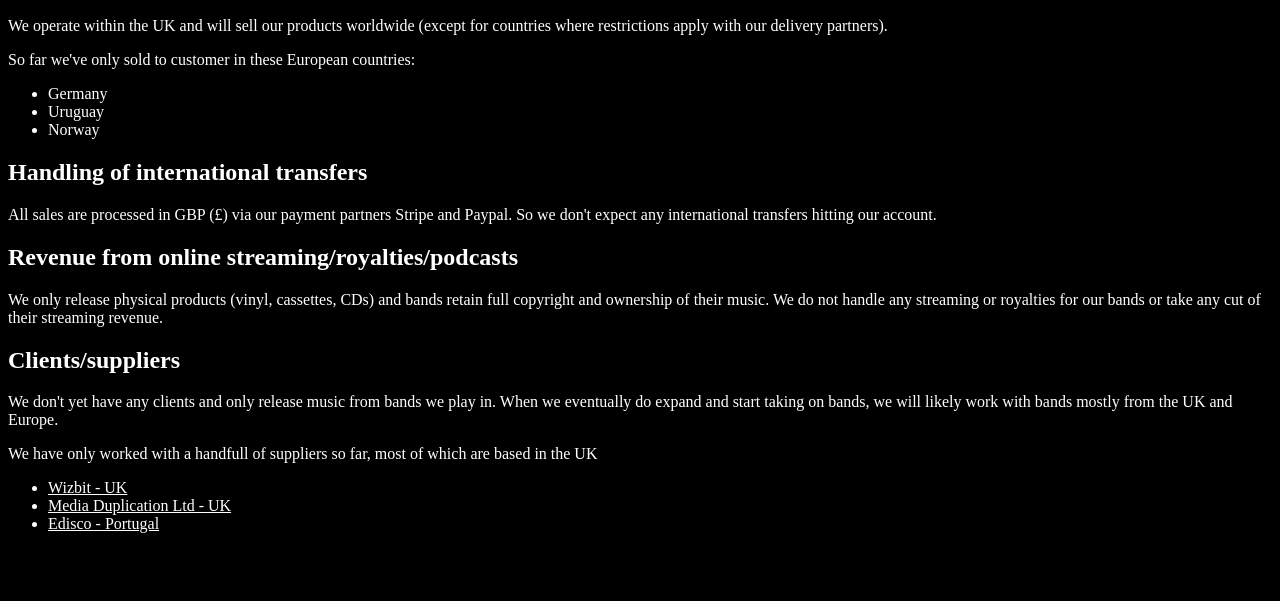
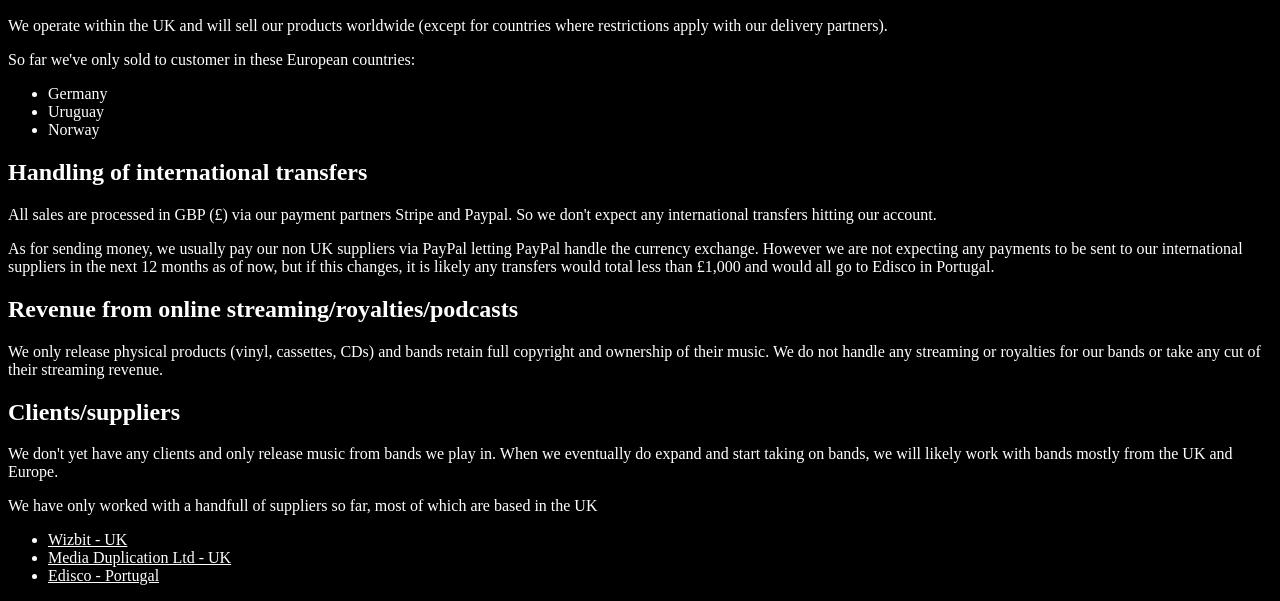
Before and after one commit to pederjohnsen/nattsvartrecords, a plain HTML site: page starling.html in a window 1280 px wide. Shown: the part 227-828 px from the top of the page. Before the commit the page ends 800 px from the top, so only its background shows below. Drawn offline with Linux system fonts and the light colour scheme.

Commit message:
Add some more details

```diff
--- a/starling.html
+++ b/starling.html
@@ -41,6 +41,10 @@
       Paypal. So we don't expect any international transfers hitting our
       account.
     </p>
+    <p>
+      As for sending money, we usually pay our non UK suppliers via PayPal letting PayPal handle the currency exchange.
+      However we are not expecting any payments to be sent to our international suppliers in the next 12 months as of now, but if this changes, it is likely any transfers would total less than £1,000 and would all go to Edisco in Portugal.
+    </p>
 
     <h2>Revenue from online streaming/royalties/podcasts</h2>
     <p>
```
